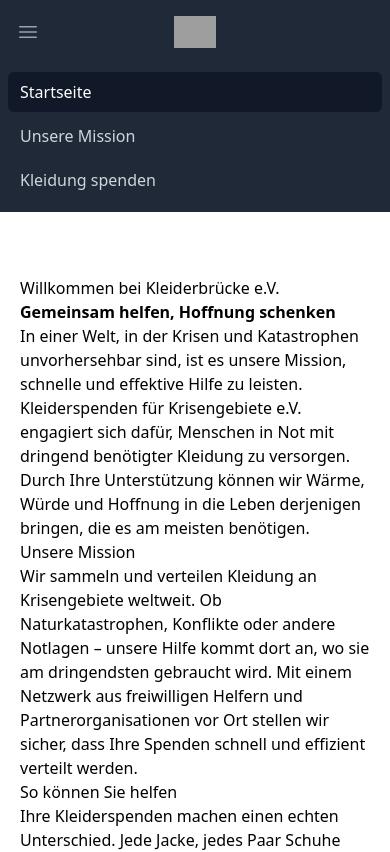
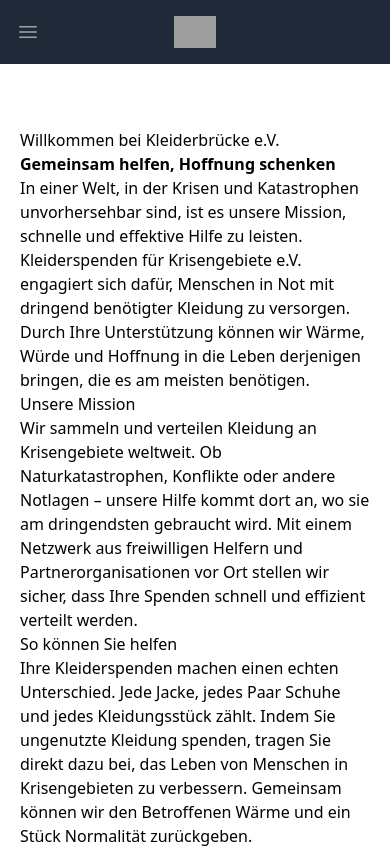
Before and after one commit to Praetofreak/webapp, an Angular app: page / in a window 390 px wide. Shown: the top 852 px of the page. Built offline with nearby package versions, Linux system fonts and the light colour scheme; grey boxes are pictures that could not be loaded.

Commit message:
Header Funktion, Adressfelder deaktiviert

```diff
--- a/src/app/app.component.html
+++ b/src/app/app.component.html
@@ -5,7 +5,7 @@
                 <div class="relative flex h-16 items-center justify-between">
                     <div class="absolute inset-y-0 left-0 flex items-center sm:hidden">
                         <!-- Mobile menu button-->
-                        <button type="button" class="relative inline-flex items-center justify-center rounded-md p-2 text-gray-400 hover:bg-gray-700 hover:text-white focus:outline-none focus:ring-2 focus:ring-inset focus:ring-white" aria-controls="mobile-menu" aria-expanded="false">
+                        <button type="button" (click)="toggleMenu()" class="relative inline-flex items-center justify-center rounded-md p-2 text-gray-400 hover:bg-gray-700 hover:text-white focus:outline-none focus:ring-2 focus:ring-inset focus:ring-white" aria-controls="mobile-menu" aria-expanded="false">
                             <span class="absolute -inset-0.5"></span>
                             <span class="sr-only">Open main menu</span>
                             <!--
@@ -13,7 +13,7 @@
 
                             Menu open: "hidden", Menu closed: "block"
                             -->
-                            <svg class="block h-6 w-6" fill="none" viewBox="0 0 24 24" stroke-width="1.5" stroke="currentColor" aria-hidden="true">
+                            <svg class="h-6 w-6" [ngClass]="{'hidden': menuOpen, 'block' : !menuOpen }" fill="none" viewBox="0 0 24 24" stroke-width="1.5" stroke="currentColor" aria-hidden="true">
                                 <path stroke-linecap="round" stroke-linejoin="round" d="M3.75 6.75h16.5M3.75 12h16.5m-16.5 5.25h16.5" />
                             </svg>
                             <!--
@@ -21,7 +21,7 @@
 
                             Menu open: "block", Menu closed: "hidden"
                             -->
-                            <svg class="hidden h-6 w-6" fill="none" viewBox="0 0 24 24" stroke-width="1.5" stroke="currentColor" aria-hidden="true">
+                            <svg class="h-6 w-6" [ngClass]="{'hidden': !menuOpen, 'block' : menuOpen }" fill="none" viewBox="0 0 24 24" stroke-width="1.5" stroke="currentColor" aria-hidden="true">
                                 <path stroke-linecap="round" stroke-linejoin="round" d="M6 18L18 6M6 6l12 12" />
                             </svg>
                         </button>
@@ -33,9 +33,9 @@
                         <div class="hidden sm:ml-6 sm:block">
                             <div class="flex space-x-4">
                                 <!-- Current: "bg-gray-900 text-white", Default: "text-gray-300 hover:bg-gray-700 hover:text-white" -->
-                                <a routerLink="/home" class="rounded-md bg-gray-900 px-3 py-2 text-sm font-medium text-white" aria-current="page">Startseite</a>
-                                <a routerLink="/unsere-mission" class="rounded-md px-3 py-2 text-sm font-medium text-gray-300 hover:bg-gray-700 hover:text-white">Unsere Mission</a>
-                                <a routerLink="/spendenformular" class="rounded-md px-3 py-2 text-sm font-medium text-gray-300 hover:bg-gray-700 hover:text-white">Kleidung spenden</a>
+                                <a routerLink="/home" routerLinkActive="bg-gray-900 text-white" class="rounded-md px-3 py-2 text-sm font-medium text-gray-300 hover:bg-gray-700 hover:text-white" aria-current="page">Startseite</a>
+                                <a routerLink="/unsere-mission" routerLinkActive="bg-gray-900 text-white" class="rounded-md px-3 py-2 text-sm font-medium text-gray-300 hover:bg-gray-700 hover:text-white">Unsere Mission</a>
+                                <a routerLink="/spendenformular" routerLinkActive="bg-gray-900 text-white" class="rounded-md px-3 py-2 text-sm font-medium text-gray-300 hover:bg-gray-700 hover:text-white">Kleidung spenden</a>
                             </div>
                         </div>
                     </div>
@@ -43,12 +43,12 @@
             </div>
 
             <!-- Mobile menu, show/hide based on menu state. -->
-            <div class="sm:hidden" id="mobile-menu">
+            <div [ngClass]="{'hidden': !menuOpen, 'block sm:hidden' : menuOpen }" id="mobile-menu">
                 <div class="space-y-1 px-2 pb-3 pt-2">
                     <!-- Current: "bg-gray-900 text-white", Default: "text-gray-300 hover:bg-gray-700 hover:text-white" -->
-                    <a routerLink="/home" class="block rounded-md bg-gray-900 px-3 py-2 text-base font-medium text-white" aria-current="page">Startseite</a>
-                    <a routerLink="/unsere-mission" class="block rounded-md px-3 py-2 text-base font-medium text-gray-300 hover:bg-gray-700 hover:text-white">Unsere Mission</a>
-                    <a routerLink="/spendenformular" class="block rounded-md px-3 py-2 text-base font-medium text-gray-300 hover:bg-gray-700 hover:text-white">Kleidung spenden</a>
+                    <a routerLink="/home" routerLinkActive="bg-gray-900 text-white" class="block rounded-md bg-gray-900 px-3 py-2 text-base font-medium text-white" aria-current="page">Startseite</a>
+                    <a routerLink="/unsere-mission" routerLinkActive="bg-gray-900 text-white" class="block rounded-md px-3 py-2 text-base font-medium text-gray-300 hover:bg-gray-700 hover:text-white">Unsere Mission</a>
+                    <a routerLink="/spendenformular" routerLinkActive="bg-gray-900 text-white" class="block rounded-md px-3 py-2 text-base font-medium text-gray-300 hover:bg-gray-700 hover:text-white">Kleidung spenden</a>
                 </div>
             </div>
         </nav>
--- a/src/app/app.component.ts
+++ b/src/app/app.component.ts
@@ -1,14 +1,19 @@
 import { Component } from '@angular/core';
 import { RouterOutlet, RouterLink, RouterLinkActive } from '@angular/router';
 import { ReactiveFormsModule } from '@angular/forms';
+import { CommonModule } from '@angular/common';
 
 @Component({
   selector: 'app-root',
   standalone: true,
-  imports: [RouterOutlet, RouterLink, RouterLinkActive, ReactiveFormsModule],
+  imports: [RouterOutlet, RouterLink, RouterLinkActive, ReactiveFormsModule, CommonModule],
   templateUrl: './app.component.html',
   styleUrl: './app.component.scss'
 })
 export class AppComponent {
   title = 'Kleiderbrücke e.V.';
+  menuOpen=false;
+  toggleMenu(){
+    this.menuOpen=!this.menuOpen;
+  }
 }
--- a/src/app/spendenformular/spendenformular.component.html
+++ b/src/app/spendenformular/spendenformular.component.html
@@ -56,7 +56,7 @@
             </fieldset>
 
             <!-- Angabe Abgabeort, PLZ Überprüfung fehlt. Padding nach Spendenknopf anpassen? Trennlinien zwischen Abschnitten? -->
-            <div class="border-b border-gray-900/10 pb-12" formGroupName="adresse">
+            <div class="border-b border-gray-900/10 pb-12" [ngClass]="{'': spendenFormular.get('handover')?.value=='geschäftsstelle'}" formGroupName="adresse">
                 <label class="block text-sm font-semibold leading-6 text-gray-900">Adressdaten</label>
                 <p class="mt-1 text-sm leading-6 text-gray-600">Bitte geben Sie die Adresse an, an der die Spende abgeholt werden kann.</p>
 
--- a/src/app/spendenformular/spendenformular.component.ts
+++ b/src/app/spendenformular/spendenformular.component.ts
@@ -1,10 +1,11 @@
+import { CommonModule } from '@angular/common';
 import { Component } from '@angular/core';
-import { FormBuilder, ReactiveFormsModule } from '@angular/forms';
+import { AbstractControl, FormBuilder, ReactiveFormsModule, ValidationErrors, ValidatorFn } from '@angular/forms';
 
 @Component({
   selector: 'app-spendenformular',
   standalone: true,
-  imports: [ReactiveFormsModule],
+  imports: [ReactiveFormsModule, CommonModule],
   templateUrl: './spendenformular.component.html',
   styleUrl: './spendenformular.component.scss'
 })
@@ -19,12 +20,31 @@ export class SpendenformularComponent {
       nachName:[""],
       straße:[""],
       stadt:[""],
-      plz:[""],
+      plz:["", [this.zipCodeValidator(/0213/i)]],
     })
   })
-  constructor(private fb: FormBuilder) {}
+
+  // Deaktiviert Adressfeld bei Auswahl Übergabe an Geschäftsstelle
+  constructor(private fb: FormBuilder) {
+    this.spendenFormular.get('handover')?.valueChanges.subscribe((value) => {
+      if(value === 'geschäftsstelle') {
+        this.spendenFormular.get('adresse')?.disable();
+      } else {
+        this.spendenFormular.get('adresse')?.enable();
+      }
+    });
+  }
 
   onSubmit(): void {
     console.log("Registrierte Spende:", this.spendenFormular.value);
   }
+
+// Überprüfung Postleitzahl
+zipCodeValidator(zipCode: RegExp): ValidatorFn {
+  return (control: AbstractControl): ValidationErrors | null => {
+    const forbidden = zipCode.test(control.value);
+    return forbidden ? {forbiddenZipCode: {value: control.value}} : null;
+  };
 }
+
+}
```
